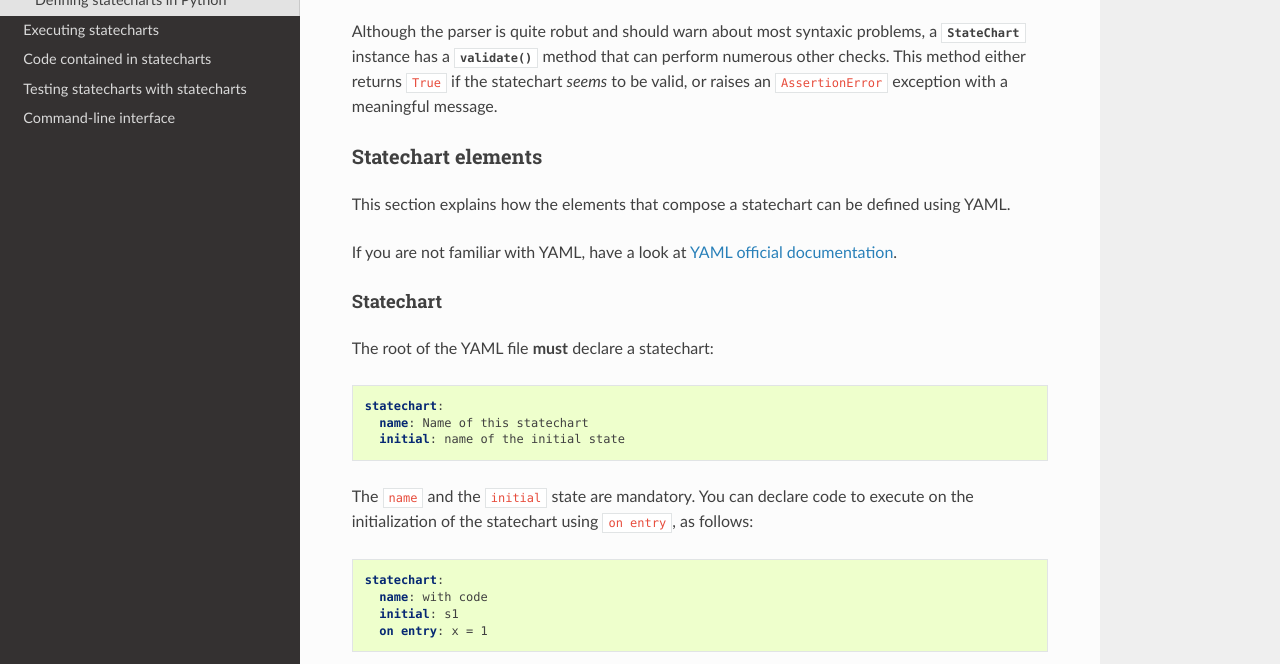
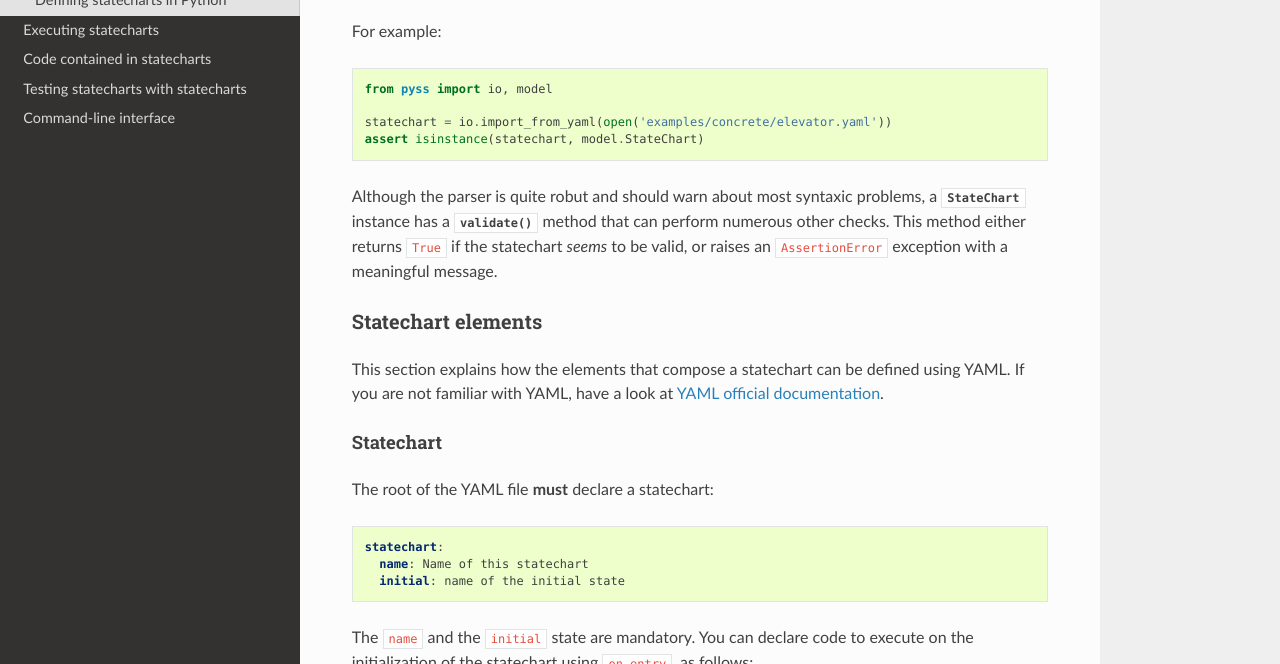
Before and after one commit to AlexandreDecan/sismic, a Sphinx documentation site: the page built from docs/format.rst, in a window 1280 px wide and 900 px high, scrolled down 230 px, cut to the strip 236-900 px from the top of the window. Built offline with Sphinx 7.4.7 and the Read the Docs theme 2.0.0, drawn with Linux system fonts in a browser that asks for light colours.

Commit message:
Add an example

```diff
--- a/docs/format.rst
+++ b/docs/format.rst
@@ -13,6 +13,16 @@ of a statechart. It also provides ways to export statechart to YAML.
 .. automodule:: pyss.io
     :members: import_from_yaml, export_to_yaml
 
+For example:
+
+.. code:: python
+
+    from pyss import io, model
+
+    statechart = io.import_from_yaml(open('examples/concrete/elevator.yaml'))
+    assert isinstance(statechart, model.StateChart)
+
+
 Although the parser is quite robut and should warn about most syntaxic problems, a :py:class:`~pyss.model.StateChart` instance has a
 :py:meth:`~pyss.model.StateChart.validate` method that can perform numerous other checks.
 This method either returns ``True`` if the statechart *seems* to
@@ -23,8 +33,8 @@ Statechart elements
 *******************
 
 This section explains how the elements that compose a statechart can be defined using YAML.
+If you are not familiar with YAML, have a look at `YAML official documentation <http://yaml.org/spec/1.1/>`__.
 
-If you are not familiar with YAML, have a look at `YAML official documentation <http://yaml.org/spec/1.1/>`__.
 
 Statechart
 ^^^^^^^^^^
```
